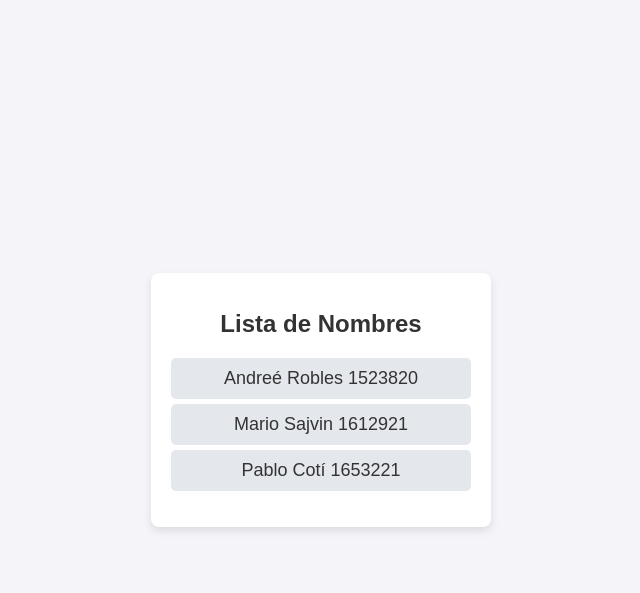
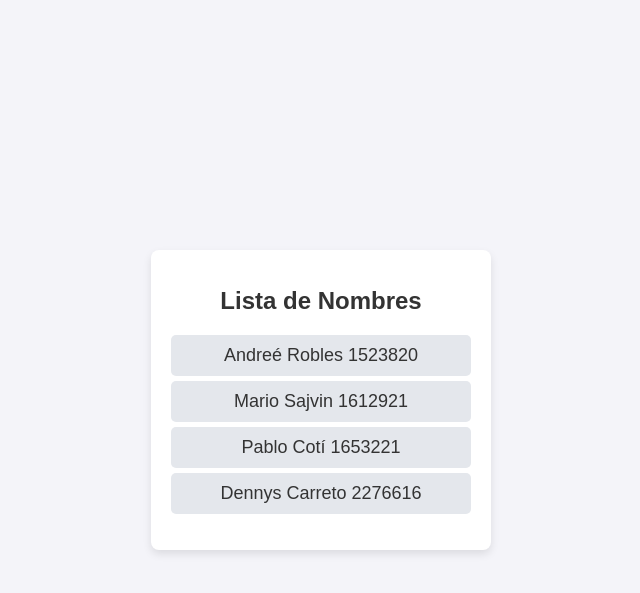
Before and after one commit to PabloCoti/proyecto_so_2, a Django app: page /polls/ in a window 1280 px wide. Shown: the top 593 px of the page, without its empty margins (319-959 px from the left). Run offline with Django 3.2, Linux system fonts and the light colour scheme.

Commit message:
Agregar mi nombre: Dennys

```diff
--- a/polls/templates/polls/index.html
+++ b/polls/templates/polls/index.html
@@ -52,6 +52,7 @@
             <li>Andreé Robles 1523820</li>
             <li>Mario Sajvin  1612921</li>
             <li>Pablo Cotí    1653221</li>
+            <li>Dennys Carreto    2276616</li>
         </ol>
     </div>
 </body>
```
